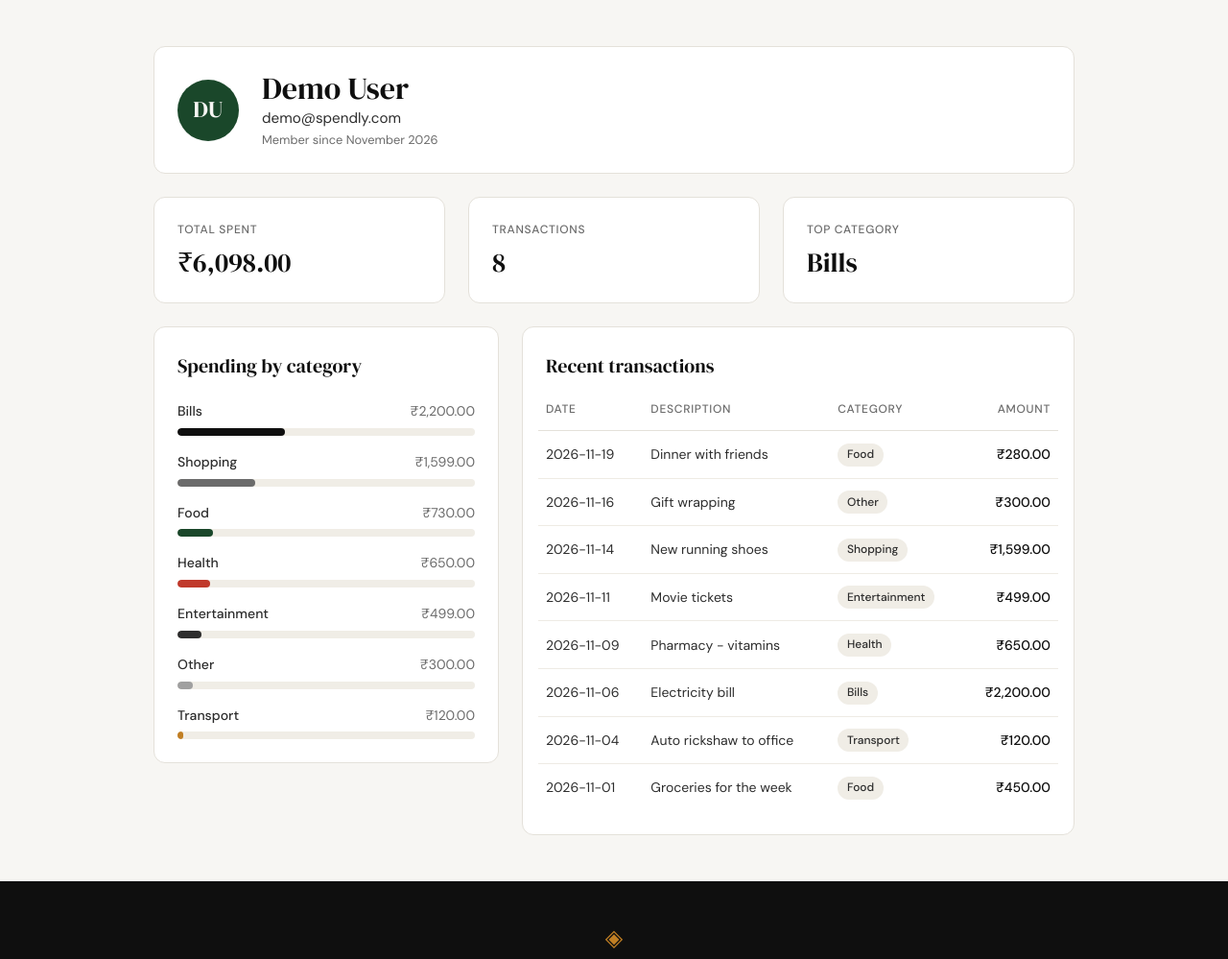
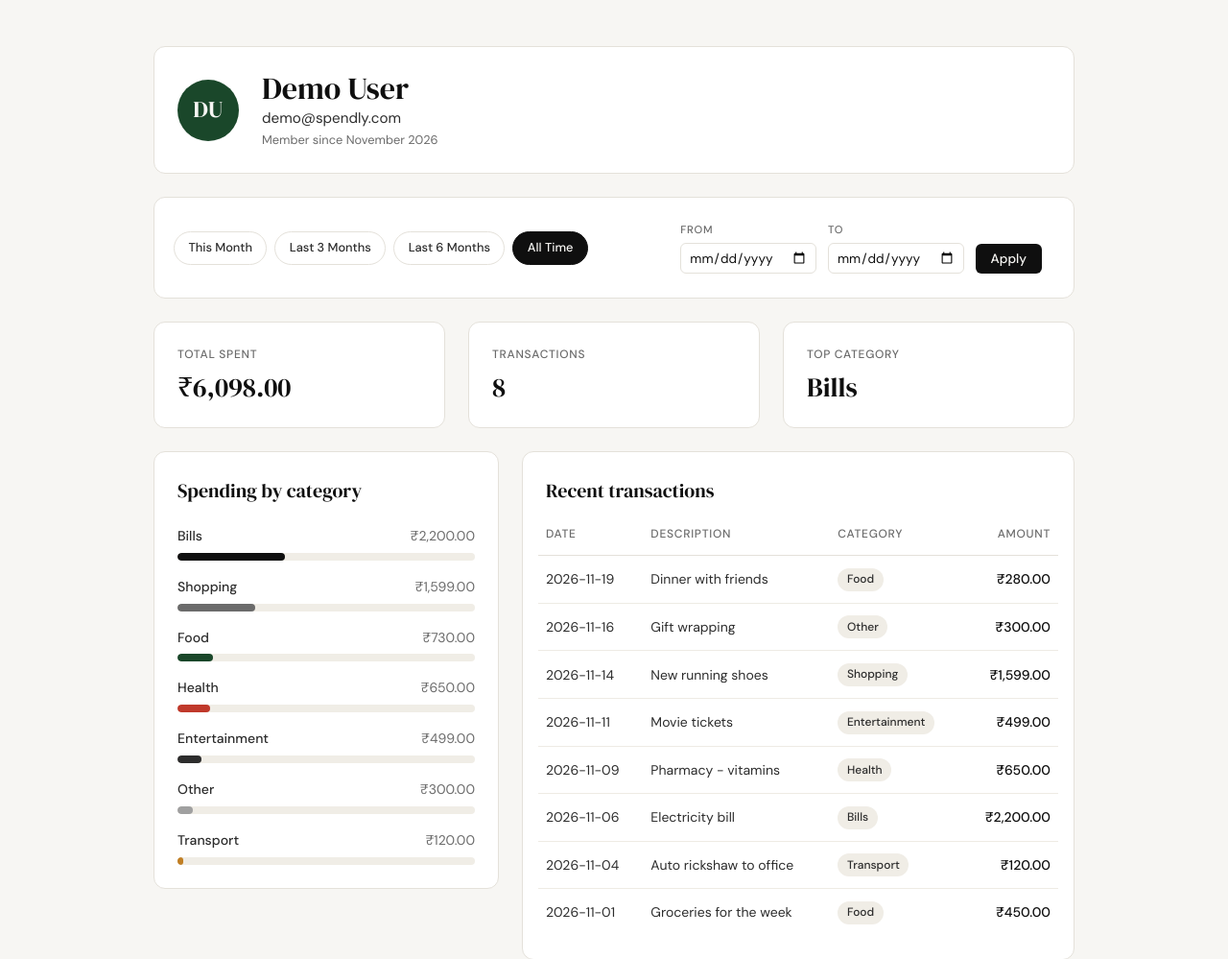
Before and after one commit to fbader99/spendly, a Flask app: page /profile in a window 1280 px wide. Shown: the part 61-1060 px from the top of the page at 96% size. Run offline with Flask 3, Linux system fonts and the light colour scheme; the visitor is signed in with stand-in values (Sample User, id 1); data comes from the database, SQL or seed files in the repository.

Commit message:
profile: add date range filter

```diff
--- a/app.py
+++ b/app.py
@@ -1,4 +1,6 @@
+import calendar
 import sqlite3
+from datetime import date, datetime
 
 from flask import Flask, abort, flash, redirect, render_template, request, session, url_for
 from werkzeug.security import check_password_hash
@@ -17,6 +19,47 @@ app.secret_key = "dev-secret-key-change-me"  # dev only; needed for flash()
 with app.app_context():
     init_db()
     seed_db()
+
+
+# ------------------------------------------------------------------ #
+# Date filter helpers                                                 #
+# ------------------------------------------------------------------ #
+
+def _parse_iso_date(value):
+    """Return a date for a YYYY-MM-DD string, or None if missing or malformed."""
+    if not value:
+        return None
+    try:
+        return datetime.strptime(value, "%Y-%m-%d").date()
+    except ValueError:
+        return None
+
+
+def _months_ago(d, n):
+    """Return the same day n months before d, clamped to that month's last day."""
+    month_index = d.year * 12 + (d.month - 1) - n
+    year, month = divmod(month_index, 12)
+    month += 1
+    day = min(d.day, calendar.monthrange(year, month)[1])
+    return date(year, month, day)
+
+
+def _date_presets(today):
+    """Return the quick-select filter presets as ISO-string date ranges."""
+    def preset(key, label, start):
+        return {
+            "key": key,
+            "label": label,
+            "date_from": start.isoformat() if start else None,
+            "date_to": today.isoformat() if start else None,
+        }
+
+    return [
+        preset("this-month", "This Month", today.replace(day=1)),
+        preset("last-3-months", "Last 3 Months", _months_ago(today, 3)),
+        preset("last-6-months", "Last 6 Months", _months_ago(today, 6)),
+        preset("all-time", "All Time", None),
+    ]
 
 
 # ------------------------------------------------------------------ #
@@ -123,9 +166,28 @@ def profile():
         session.clear()
         return redirect(url_for("login"))
 
-    expenses = get_recent_transactions(user_id)
-    stats = get_summary_stats(user_id)
-    categories = get_category_breakdown(user_id)
+    # Date filter: both bounds must be valid, otherwise show all time.
+    start = _parse_iso_date(request.args.get("date_from"))
+    end = _parse_iso_date(request.args.get("date_to"))
+    if start is None or end is None:
+        start = end = None
+    elif start > end:
+        flash("Start date must be before end date.", "error")
+        start = end = None
+
+    date_from = start.isoformat() if start else None
+    date_to = end.isoformat() if end else None
+
+    presets = _date_presets(date.today())
+    active_filter = next(
+        (p["key"] for p in presets
+         if p["date_from"] == date_from and p["date_to"] == date_to),
+        "custom",
+    )
+
+    expenses = get_recent_transactions(user_id, date_from=date_from, date_to=date_to)
+    stats = get_summary_stats(user_id, date_from=date_from, date_to=date_to)
+    categories = get_category_breakdown(user_id, date_from=date_from, date_to=date_to)
 
     return render_template(
         "profile.html",
@@ -133,6 +195,10 @@ def profile():
         stats=stats,
         categories=categories,
         expenses=expenses,
+        presets=presets,
+        active_filter=active_filter,
+        date_from=date_from,
+        date_to=date_to,
     )
 
 
--- a/database/queries.py
+++ b/database/queries.py
@@ -25,19 +25,32 @@ def get_user_by_id(user_id):
     return {"name": row["name"], "email": row["email"], "member_since": member_since}
 
 
+def _date_clause(date_from, date_to):
+    """Return an SQL fragment and params restricting expenses to a date range.
+
+    The range is inclusive and applies only when both bounds are given;
+    otherwise returns ("", ()) so the query is unfiltered.
+    """
+    if date_from and date_to:
+        return " AND date BETWEEN ? AND ?", (date_from, date_to)
+    return "", ()
+
+
 # --- transaction history ---
 
-def get_recent_transactions(user_id, limit=10):
+def get_recent_transactions(user_id, limit=10, date_from=None, date_to=None):
     """Return up to `limit` of this user's expenses, newest first.
 
     Each item is {"date", "description", "category", "amount"}; [] if none.
+    Optionally restricted to date_from..date_to (inclusive, YYYY-MM-DD).
     """
+    clause, range_params = _date_clause(date_from, date_to)
     conn = get_db()
     try:
         rows = conn.execute(
             "SELECT date, description, category, amount FROM expenses "
-            "WHERE user_id = ? ORDER BY date DESC, id DESC LIMIT ?",
-            (user_id, limit),
+            "WHERE user_id = ?" + clause + " ORDER BY date DESC, id DESC LIMIT ?",
+            (user_id, *range_params, limit),
         ).fetchall()
     finally:
         conn.close()
@@ -55,22 +68,26 @@ def get_recent_transactions(user_id, limit=10):
 
 # --- summary stats ---
 
-def get_summary_stats(user_id):
+def get_summary_stats(user_id, date_from=None, date_to=None):
     """Return {"total_spent", "transaction_count", "top_category"} for this user.
 
     top_category is the category with the highest summed amount, or "—"
-    when the user has no expenses.
+    when the user has no expenses. Optionally restricted to
+    date_from..date_to (inclusive, YYYY-MM-DD).
     """
+    clause, range_params = _date_clause(date_from, date_to)
+    params = (user_id, *range_params)
     conn = get_db()
     try:
         total, count = conn.execute(
-            "SELECT COALESCE(SUM(amount), 0), COUNT(*) FROM expenses WHERE user_id = ?",
-            (user_id,),
+            "SELECT COALESCE(SUM(amount), 0), COUNT(*) FROM expenses "
+            "WHERE user_id = ?" + clause,
+            params,
         ).fetchone()
         top = conn.execute(
-            "SELECT category FROM expenses WHERE user_id = ? "
-            "GROUP BY category ORDER BY SUM(amount) DESC LIMIT 1",
-            (user_id,),
+            "SELECT category FROM expenses WHERE user_id = ?" + clause +
+            " GROUP BY category ORDER BY SUM(amount) DESC LIMIT 1",
+            params,
         ).fetchone()
     finally:
         conn.close()
@@ -84,18 +101,20 @@ def get_summary_stats(user_id):
 
 # --- category breakdown ---
 
-def get_category_breakdown(user_id):
+def get_category_breakdown(user_id, date_from=None, date_to=None):
     """Return spending per category as [{"name", "amount", "pct"}], largest first.
 
     pct values are whole numbers that sum to exactly 100 (the rounding
     remainder goes to the largest category). Empty list if no expenses.
+    Optionally restricted to date_from..date_to (inclusive, YYYY-MM-DD).
     """
+    clause, range_params = _date_clause(date_from, date_to)
     conn = get_db()
     try:
         rows = conn.execute(
             "SELECT category, SUM(amount) AS total FROM expenses "
-            "WHERE user_id = ? GROUP BY category ORDER BY total DESC",
-            (user_id,),
+            "WHERE user_id = ?" + clause + " GROUP BY category ORDER BY total DESC",
+            (user_id, *range_params),
         ).fetchall()
     finally:
         conn.close()
--- a/static/css/profile.css
+++ b/static/css/profile.css
@@ -73,6 +73,109 @@
     font-size: 0.8rem;
     color: var(--ink-muted);
 }
+
+/* Flash messages ---------------------------------------------------- */
+
+.profile-flash { margin-bottom: 0; }
+
+/* Date filter ------------------------------------------------------- */
+
+.profile-filter {
+    display: flex;
+    flex-wrap: wrap;
+    align-items: center;
+    justify-content: space-between;
+    gap: 1rem;
+    padding: 1rem 1.25rem;
+}
+
+.profile-filter-presets {
+    display: flex;
+    flex-wrap: wrap;
+    gap: 0.5rem;
+}
+
+.profile-filter-btn {
+    display: inline-block;
+    padding: 0.4rem 0.9rem;
+    border: 1px solid var(--border);
+    border-radius: 999px;
+    background: var(--paper-card);
+    color: var(--ink-soft);
+    font-size: 0.8rem;
+    font-weight: 500;
+    text-decoration: none;
+    white-space: nowrap;
+    transition: border-color 0.15s, color 0.15s, background 0.15s;
+}
+
+.profile-filter-btn:hover {
+    border-color: var(--ink);
+    color: var(--ink);
+}
+
+.profile-filter-btn--active,
+.profile-filter-btn--active:hover {
+    background: var(--ink);
+    border-color: var(--ink);
+    color: var(--paper);
+}
+
+.profile-filter-form {
+    display: flex;
+    flex-wrap: wrap;
+    align-items: flex-end;
+    gap: 0.75rem;
+    padding: 0.5rem 0.75rem;
+    border: 1px solid transparent;
+    border-radius: var(--radius-sm);
+}
+
+.profile-filter-form--active {
+    border-color: var(--accent);
+    background: var(--accent-light);
+}
+
+.profile-filter-field {
+    display: flex;
+    flex-direction: column;
+    gap: 0.25rem;
+    font-size: 0.7rem;
+    font-weight: 500;
+    text-transform: uppercase;
+    letter-spacing: 0.06em;
+    color: var(--ink-muted);
+}
+
+.profile-filter-field input {
+    font-family: var(--font-body);
+    font-size: 0.85rem;
+    color: var(--ink);
+    background: var(--paper-card);
+    border: 1px solid var(--border);
+    border-radius: var(--radius-sm);
+    padding: 0.35rem 0.5rem;
+}
+
+.profile-filter-field input:focus {
+    outline: 2px solid var(--accent);
+    outline-offset: 1px;
+}
+
+.profile-filter-apply {
+    font-family: var(--font-body);
+    font-size: 0.85rem;
+    font-weight: 500;
+    padding: 0.45rem 1rem;
+    border: none;
+    border-radius: var(--radius-sm);
+    background: var(--ink);
+    color: var(--paper);
+    cursor: pointer;
+    transition: background 0.15s;
+}
+
+.profile-filter-apply:hover { background: var(--accent); }
 
 /* Stats ------------------------------------------------------------- */
 
@@ -239,4 +342,9 @@
     .profile-container { gap: 1rem; }
     .profile-header { flex-direction: column; text-align: center; gap: 1rem; }
     .profile-name { font-size: 1.6rem; }
+    .profile-filter { flex-direction: column; align-items: stretch; }
+    .profile-filter-form { padding: 0.5rem; }
+    .profile-filter-field { flex: 1 1 8rem; }
+    .profile-filter-field input { width: 100%; }
+    .profile-filter-apply { flex: 1 1 100%; }
 }
--- a/templates/profile.html
+++ b/templates/profile.html
@@ -11,6 +11,12 @@
 <section class="profile-section">
     <div class="profile-container">
 
+        {% with messages = get_flashed_messages(with_categories=true) %}
+        {% for category, message in messages %}
+        <div class="auth-{{ category }} profile-flash" role="alert">{{ message }}</div>
+        {% endfor %}
+        {% endwith %}
+
         <div class="profile-card profile-header">
             <div class="profile-avatar" aria-hidden="true">
                 {%- for word in user.name.split()[:2] %}{{ word[0]|upper }}{% endfor -%}
@@ -20,6 +26,29 @@
                 <p class="profile-email">{{ user.email }}</p>
                 <p class="profile-meta">Member since {{ user.member_since }}</p>
             </div>
+        </div>
+
+        <div class="profile-card profile-filter">
+            <nav class="profile-filter-presets" aria-label="Date range presets">
+                {% for p in presets %}
+                <a href="{{ url_for('profile', date_from=p.date_from, date_to=p.date_to) }}"
+                   class="profile-filter-btn{% if p.key == active_filter %} profile-filter-btn--active{% endif %}"
+                   {% if p.key == active_filter %}aria-current="true"{% endif %}>{{ p.label }}</a>
+                {% endfor %}
+            </nav>
+
+            <form method="get" action="{{ url_for('profile') }}"
+                  class="profile-filter-form{% if active_filter == 'custom' %} profile-filter-form--active{% endif %}">
+                <label class="profile-filter-field">
+                    <span>From</span>
+                    <input type="date" name="date_from" value="{{ date_from or '' }}" required>
+                </label>
+                <label class="profile-filter-field">
+                    <span>To</span>
+                    <input type="date" name="date_to" value="{{ date_to or '' }}" required>
+                </label>
+                <button type="submit" class="profile-filter-apply">Apply</button>
+            </form>
         </div>
 
         <div class="profile-stats">
```
Also changed, not shown: tests/test_06-date-filter-profile-page.py (added, +445 -0 lines), .claude/agents/spendly-test-runner.md, .claude/specs/06-date-filter-profile-page.md (added).
